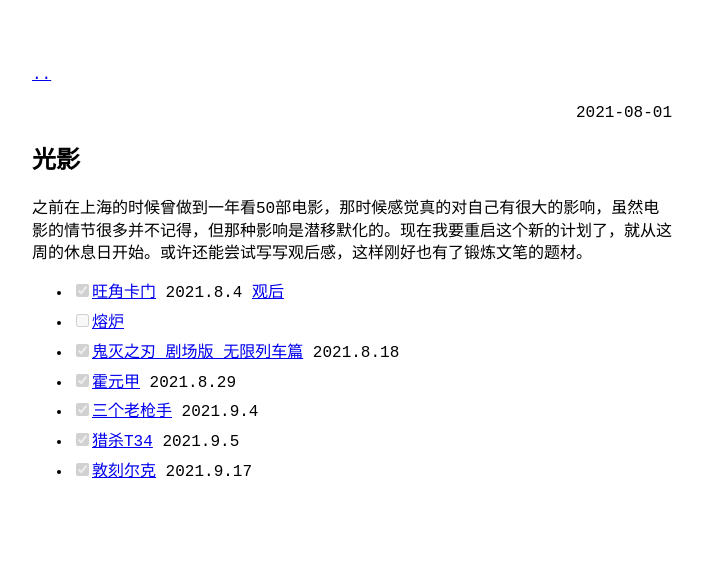
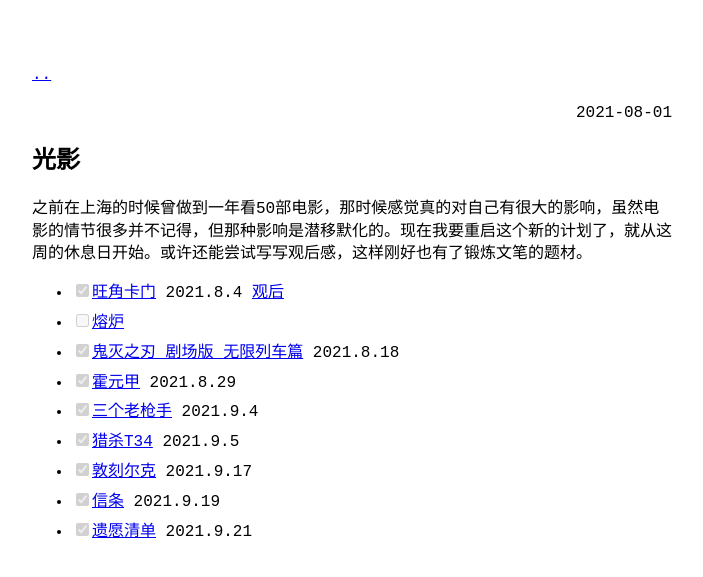
Before and after one commit to lccccc1024/lccccc1024.github.io, a Jekyll site: the page built from _posts/2021-08-01-光影.md, in a window 1280 px wide. Shown: the top 577 px of the page, without its empty margins (288-991 px from the left). Built offline with Jekyll 4.4.1, drawn with Linux system fonts in a browser that asks for light colours; our own code applies the rules of GitHub Pages for plain Markdown files.

Commit message:
Update 2021-08-01-光影.md

```diff
--- a/_posts/2021-08-01-光影.md
+++ b/_posts/2021-08-01-光影.md
@@ -7,3 +7,5 @@
 - [x] <a href="https://movie.douban.com/subject/26266085/" target="_blank">三个老枪手</a> 2021.9.4
 - [x] <a href="https://movie.douban.com/subject/30300277/" target="_blank">猎杀T34</a> 2021.9.5
 - [x] <a href="https://movie.douban.com/subject/26607693/" target="_blank">敦刻尔克</a> 2021.9.17
+- [x] <a href="https://movie.douban.com/subject/30444960/" target="_blank">信条</a> 2021.9.19
+- [x] <a href="https://movie.douban.com/subject/1867345/" target="_blank">遗愿清单</a> 2021.9.21
```
